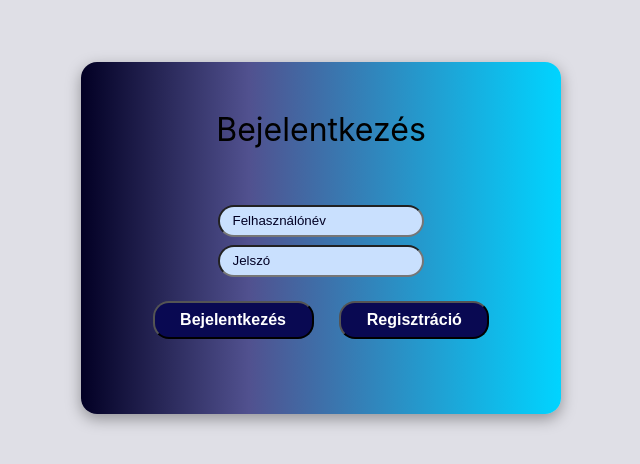
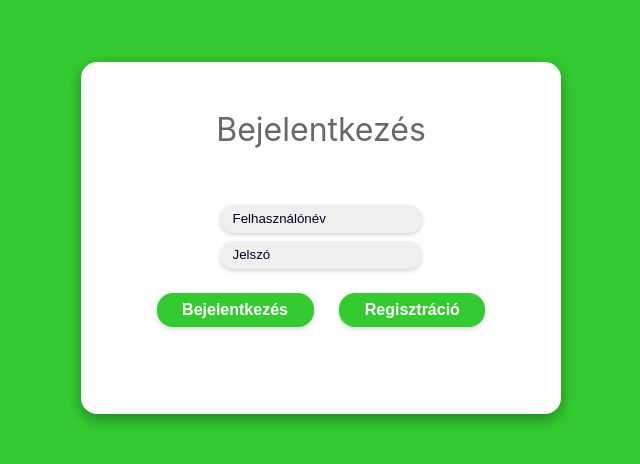
Before and after one commit to JustCat141/SZFM-Nagyprojekt, a React (Create React App) app in the folder App-frontend/app-frontend/: page / in a window 1280 px wide. Shown: the part 162-626 px from the top of the page, without its empty margins (319-959 px from the left). Built offline with nearby package versions, Linux system fonts and the light colour scheme.

Commit message:
Login module colors change, add box shadow

```diff
--- a/App-frontend/app-frontend/src/styles/Login.module.css
+++ b/App-frontend/app-frontend/src/styles/Login.module.css
@@ -1,6 +1,6 @@
 .login-page {
     /*Login page stílusai*/
-    background-color: #dfdfe6;
+    background-color: rgb(52,203,49);
     height: 100vh;
     display: flex;
     justify-content: center;
@@ -19,8 +19,9 @@
 
 .login-box {
     /*A login box*/
-    background: linear-gradient(90deg, rgba(2,0,36,1) 0%,
-    rgba(81,81,143,1) 35%, rgba(0,212,255,1) 100%);
+    /*background: linear-gradient(90deg, rgba(2,0,36,1) 0%,
+    rgba(81,81,143,1) 35%, rgba(0,212,255,1) 100%);*/
+    background-color: white;
     text-align: center;
     height: 22rem;
     width: 30rem;
@@ -31,6 +32,7 @@
 .login-main-title {
     font-size: 2rem;
     padding: 1rem;
+    color: #686869;
 }
 
 .login-input-box {
@@ -42,8 +44,12 @@
     /*Az input fieldek placeholder szövege*/
     padding: 0.4rem 0.8rem;
     border-radius: 1rem;
-    background-color: #c9e0fe;
-    color: rgba(2,0,36,1);
+    /*background-color: #c9e0fe;*/
+    background-color:  #EFEFEF;
+    /*color: rgba(2,0,36,1);*/
+    color: #E2E2E4;
+    border: none;
+    box-shadow: rgb(47, 46, 46, 0.2) 0px 2px 4px;
 }
 
 .login-button-box {
@@ -57,9 +63,11 @@
 button {
     padding: 0.5rem 1.6rem;
     border-radius: 1rem;
-    background-color: #090952;
+    background-color: rgb(52,203,49);
     color: white;
     font-weight: bold;
+    border: none;
+    box-shadow: rgb(47, 46, 46, 0.2) 0px 2px 4px;
 }
 
 button:hover {
--- a/App-frontend/app-frontend/src/styles/Register.module.css
+++ b/App-frontend/app-frontend/src/styles/Register.module.css
@@ -1,5 +1,6 @@
 .register-page {
-    background-color:#8e8ea1;
+    /*background-color:#8e8ea1;*/
+    background-color: rgb(52,203,49);
     height: 100vh;
     display: flex;
     justify-content: center;
@@ -21,8 +22,9 @@
 
 .register-box {
     /*Reisztrációs fül div*/
-    background: linear-gradient(90deg, rgba(2,0,36,1) 0%,
-    rgba(81,81,143,1) 35%, rgba(0,212,255,1) 100%);
+    /*background: linear-gradient(90deg, rgba(2,0,36,1) 0%,
+    rgba(81,81,143,1) 35%, rgba(0,212,255,1) 100%);*/
+    background-color: white;
     text-align: center;
     height: 28rem;
     width: 30rem;
```
